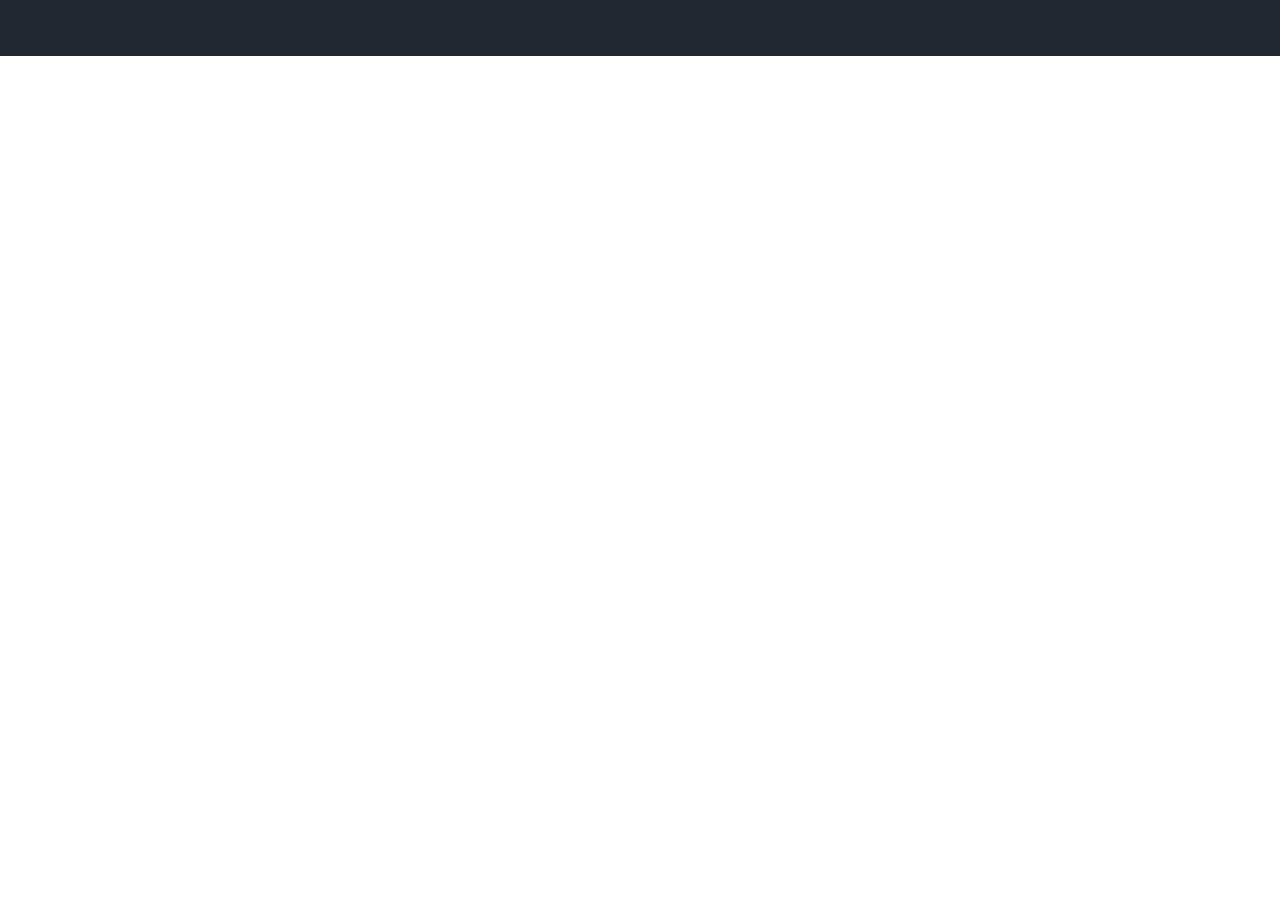
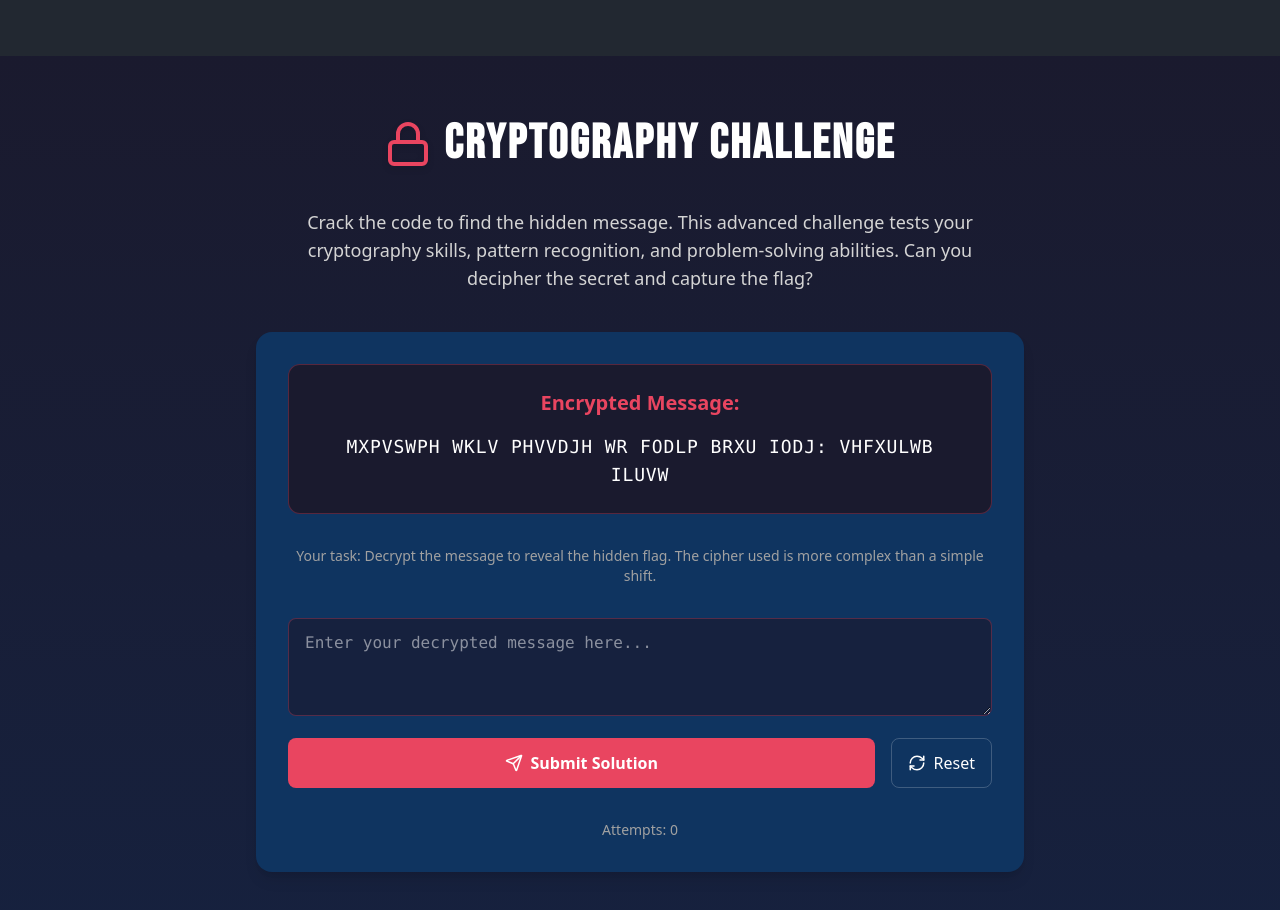
Before and after one commit to SSKnT/cryptkeep, a Next.js app: page / in a window 1280 px wide. Shown: the part 2000-2910 px from the top of the page. Before the commit the page ends 2056 px from the top, so only its background shows below. Built offline with nearby package versions, Linux system fonts and the light colour scheme.

Commit message:
Add CryptoChallenge component with cryptography puzzle and flag capturing functionality

```diff
--- /dev/null
+++ b/src/components/Sections/cryptoChallenge.js
@@ -0,0 +1,176 @@
+import { useState, useEffect } from "react";
+import { UseFlag } from "@/hooks/flagContext";
+import { Lock, Unlock, RefreshCw, Send } from "lucide-react";
+import confetti from "canvas-confetti";
+
+export default function CryptoChallenge() {
+  return (
+    <section className="min-h-[100vh] w-full bg-gradient-to-b from-[#1a1a2e] to-[#16213e] text-white py-16 px-6">
+      <div className="flex flex-col max-w-5xl mx-auto text-center space-y-10">
+        <div className="flex justify-center items-center gap-3">
+          <Lock size={48} className="text-[#e94560] drop-shadow-md" />
+          <h2 className="text-5xl font-bold font-bebas tracking-wider">
+            Cryptography Challenge
+          </h2>
+        </div>
+
+        <p className="text-lg text-neutral-300 max-w-2xl mx-auto">
+          Crack the code to find the hidden message. This advanced challenge tests your cryptography skills,
+          pattern recognition, and problem-solving abilities. Can you decipher the secret and capture the flag?
+        </p>
+
+        <CryptoPuzzle />
+      </div>
+    </section>
+  );
+}
+
+const CryptoPuzzle = () => {
+  const [input, setInput] = useState("");
+  const [attempts, setAttempts] = useState(0);
+  const [hint, setHint] = useState("");
+  const [isCorrect, setIsCorrect] = useState(false);
+  const [showHint, setShowHint] = useState(false);
+  const { addFlag } = UseFlag();
+  const flagAlpha = 'd';
+
+  // The encrypted text using a custom substitution cipher with a shift pattern
+  const encryptedText = "MXPVSWPH WKLV PHVVDJH WR FODLP BRXU IODJ: VHFXULWB ILUVW";
+
+  // The expected solution (decrypted)
+  const solution = "DECIPHER THIS MESSAGE TO CLAIM YOUR FLAG: SECURITY FIRST";
+
+  const checkSolution = (e) => {
+    e.preventDefault();
+    setAttempts(attempts + 1);
+
+    // Normalize input for comparison (uppercase, remove extra spaces)
+    const normalizedInput = input.trim().toUpperCase();
+    const normalizedSolution = solution.trim().toUpperCase();
+
+    if (normalizedInput === normalizedSolution) {
+      setIsCorrect(true);
+      const success = addFlag(flagAlpha);
+      if (success) {
+        confetti({
+          particleCount: 200,
+          spread: 100,
+          origin: { y: 0.65 }
+        });
+      }
+    } else {
+      // Generate dynamic hints based on number of attempts
+      if (attempts === 2) {
+        setHint("Hint: This is a substitution cipher with a shift pattern.");
+        setShowHint(true);
+      } else if (attempts === 4) {
+        setHint("Hint: Each letter is shifted by a different number in a repeating pattern (3, 1, 4).");
+        setShowHint(true);
+      } else if (attempts >= 6) {
+        setHint("Hint: The first word is 'DECIPHER' - use this to work out the pattern.");
+        setShowHint(true);
+      }
+    }
+  };
+
+  const resetChallenge = () => {
+    setInput("");
+    setAttempts(0);
+    setHint("");
+    setShowHint(false);
+    setIsCorrect(false);
+  };
+
+  return (
+    <div className="bg-[#0f3460] p-8 rounded-2xl shadow-lg max-w-3xl mx-auto">
+      {!isCorrect ? (
+        <div className="space-y-8">
+          <div className="bg-[#1a1a2e] p-6 rounded-xl border border-[#e94560]/30">
+            <h3 className="text-xl font-semibold text-[#e94560] mb-4">Encrypted Message:</h3>
+            <p className="font-mono text-lg tracking-wider break-words">
+              {encryptedText}
+            </p>
+          </div>
+
+          <div className="space-y-2">
+            <p className="text-sm text-neutral-400">
+              Your task: Decrypt the message to reveal the hidden flag. The cipher used is more complex than a simple shift.
+            </p>
+            {showHint && (
+              <div className="bg-[#e94560]/10 p-3 rounded-lg">
+                <p className="text-sm text-[#e94560]">{hint}</p>
+              </div>
+            )}
+          </div>
+
+          <form onSubmit={checkSolution} className="space-y-4">
+            <div>
+              <label htmlFor="solution" className="sr-only">Your Solution</label>
+              <textarea
+                id="solution"
+                rows="3"
+                placeholder="Enter your decrypted message here..."
+                className="w-full px-4 py-3 rounded-lg bg-[#16213e] border border-[#e94560]/30 focus:border-[#e94560] focus:outline-none focus:ring-1 focus:ring-[#e94560] font-mono"
+                value={input}
+                onChange={(e) => setInput(e.target.value)}
+                required
+              />
+            </div>
+
+            <div className="flex space-x-4">
+              <button
+                type="submit"
+                className="flex-1 flex justify-center items-center gap-2 bg-[#e94560] hover:bg-[#e94560]/80 text-white px-6 py-3 rounded-lg font-semibold transition-all duration-200"
+              >
+                <Send size={18} />
+                Submit Solution
+              </button>
+
+              <button
+                type="button"
+                onClick={resetChallenge}
+                className="flex items-center gap-2 bg-transparent hover:bg-white/10 border border-white/20 text-white px-4 py-3 rounded-lg font-medium transition-all duration-200"
+              >
+                <RefreshCw size={18} />
+                Reset
+              </button>
+            </div>
+          </form>
+
+          <div className="text-sm text-neutral-400">
+            <p>Attempts: {attempts}</p>
+          </div>
+        </div>
+      ) : (
+        <div className="space-y-8 py-4">
+          <div className="flex justify-center">
+            <Unlock size={64} className="text-green-400 animate-pulse" />
+          </div>
+
+          <div>
+            <h3 className="text-2xl font-bold text-green-400 mb-2">Challenge Completed!</h3>
+            <p className="text-lg">You&apos;ve successfully decrypted the message and captured the flag!</p>
+          </div>
+
+          <div className="bg-green-400/10 p-6 rounded-xl border border-green-400/30">
+            <p className="font-mono text-lg tracking-wider break-words">
+              {solution}
+            </p>
+          </div>
+
+          <button
+            onClick={resetChallenge}
+            className="inline-flex items-center gap-2 bg-green-500 hover:bg-green-600 text-white px-6 py-3 rounded-lg font-semibold transition-all duration-200"
+          >
+            <RefreshCw size={18} />
+            Try Again
+          </button>
+
+          <div className="text-sm text-neutral-400">
+            <p>Completed in {attempts} {attempts === 1 ? 'attempt' : 'attempts'}</p>
+          </div>
+        </div>
+      )}
+    </div>
+  );
+};
--- a/src/pages/index.js
+++ b/src/pages/index.js
@@ -22,6 +22,7 @@ import CaptureTheFlag from "@/components/Sections/welcomeSection";
 import HowToPlay from "@/components/Sections/howToPlay";
 import PrivacyChallenge from "@/components/Sections/privacyPolicy";
 import FlagCounter from "@/components/flagsCounter";
+import CryptoChallenge from "@/components/Sections/cryptoChallenge";
 
 import { FlagProvider } from "@/hooks/flagContext";
 
@@ -36,6 +37,7 @@ export default function Home() {
           <CaptureTheFlag />
           <HowToPlay />
           <PrivacyChallenge />
+          <CryptoChallenge />
         </main>
       </div>
     </FlagProvider>
```
